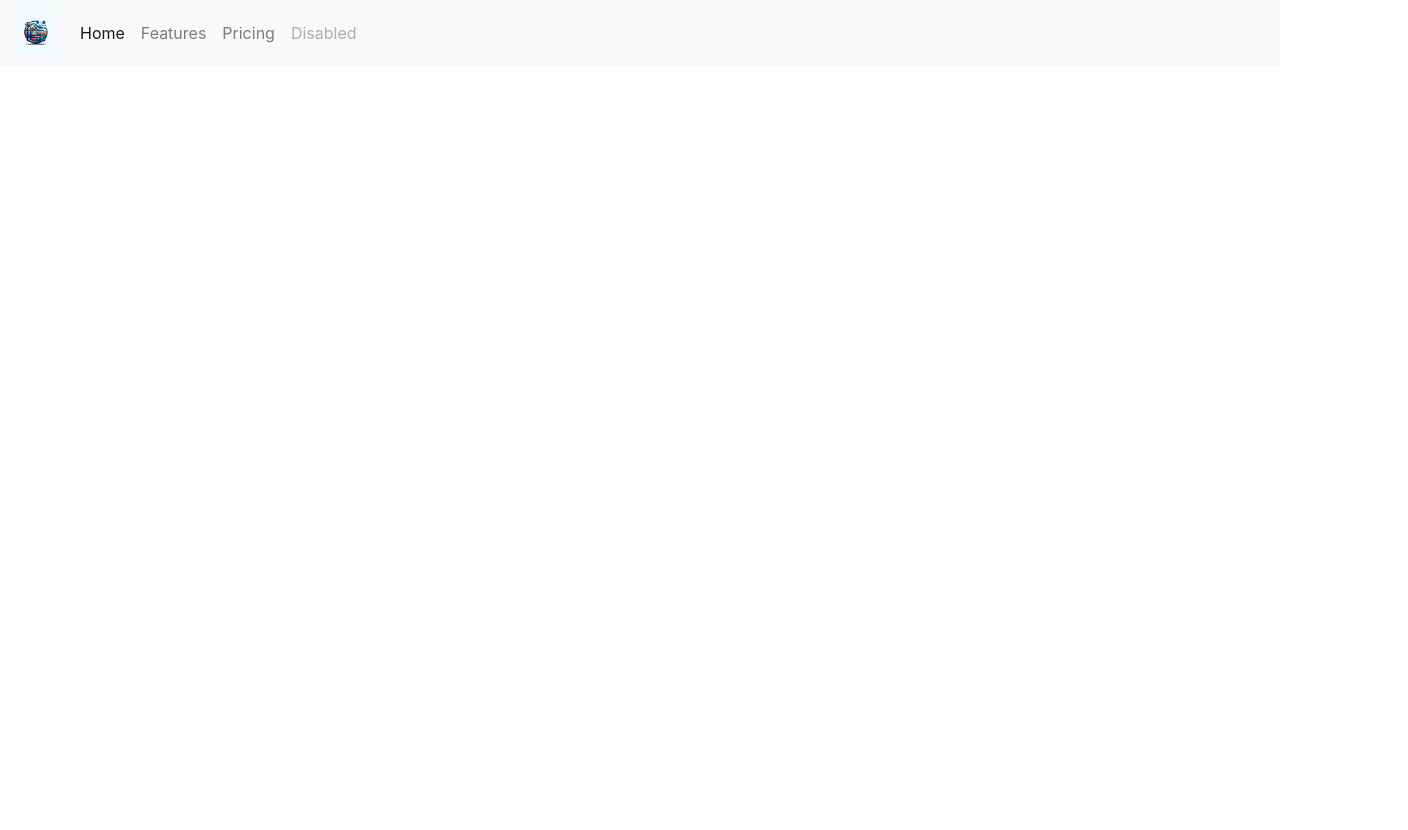
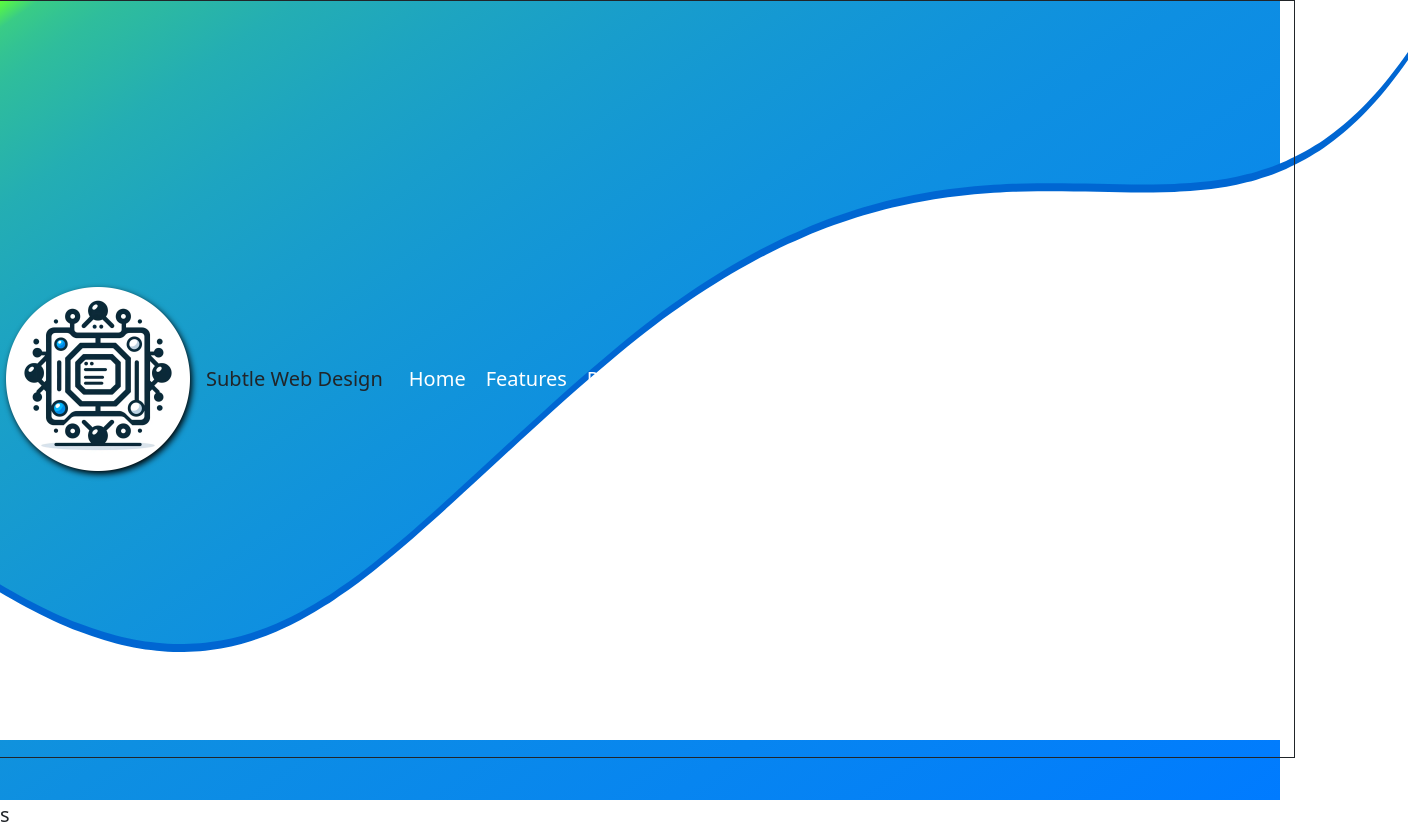
Before and after one commit to subtlemocha00/subtle-web, a plain HTML site: page index.html in a window 1280 px wide. Shown: the whole page, 1408 px wide, since content can reach past the window. Before the commit the page ends 800 px from the top, so only its background shows below. Drawn offline with nearby package versions, Linux system fonts and the light colour scheme.

Commit message:
styling for landing

```diff
--- /dev/null
+++ b/assets/css/index.css
@@ -0,0 +1,71 @@
+*,
+*::before,
+*::after {
+	box-sizing: border-box;
+}
+* {
+	margin: 0;
+}
+body {
+	line-height: 1.5;
+	-webkit-font-smoothing: antialiased;
+}
+img,
+picture,
+video,
+canvas,
+svg {
+	display: block;
+	max-width: 100%;
+}
+input,
+button,
+textarea,
+select {
+	font: inherit;
+}
+p,
+h1,
+h2,
+h3,
+h4,
+h5,
+h6 {
+	overflow-wrap: break-word;
+}
+#root,
+#__next {
+	isolation: isolate;
+}
+
+:root {
+	font-size: 20px;
+}
+
+main {
+	height: 100vh;
+	/* overflow: hidden; */
+}
+
+#homeLogo {
+	filter: drop-shadow(2px 3px 3px #000);
+	height: 25%;
+}
+
+#firstMain {
+	background-image: linear-gradient(
+		145deg,
+		rgb(93, 255, 57),
+		5%,
+		rgb(0, 123, 255)
+	);
+}
+
+#landing {
+	filter: drop-shadow(0px -8px rgb(0, 102, 210));
+}
+
+.bg-cut {
+	height: 100vh;
+	transform: scaleX(1.2);
+}
--- a/index.html
+++ b/index.html
@@ -6,18 +6,33 @@
 		<title>Subtle Web Development</title>
 		<link
 			rel="stylesheet"
-			href="https://stackpath.bootstrapcdn.com/bootstrap/4.5.2/css/bootstrap.min.css"
+			href="https://cdn.jsdelivr.net/npm/bootstrap@5.3.2/dist/css/bootstrap.min.css"
+			integrity="sha384-T3c6CoIi6uLrA9TneNEoa7RxnatzjcDSCmG1MXxSR1GAsXEV/Dwwykc2MPK8M2HN"
+			crossorigin="anonymous"
 		/>
-		<script src="https://code.jquery.com/jquery-3.5.1.slim.min.js"></script>
-		<script src="https://cdn.jsdelivr.net/npm/@popperjs/core@2.5.2/dist/umd/popper.min.js"></script>
-		<script src="https://stackpath.bootstrapcdn.com/bootstrap/4.5.2/js/bootstrap.min.js"></script>
+		<link rel="stylesheet" href="./assets/css/index.css" />
+		<script
+			src="https://cdn.jsdelivr.net/npm/bootstrap@5.3.2/dist/js/bootstrap.min.js"
+			integrity="sha384-BBtl+eGJRgqQAUMxJ7pMwbEyER4l1g+O15P+16Ep7Q9Q+zqX6gSbd85u4mG4QzX+"
+			crossorigin="anonymous"
+		></script>
+		<script
+			src="https://cdn.jsdelivr.net/npm/bootstrap@5.3.2/dist/js/bootstrap.bundle.min.js"
+			integrity="sha384-C6RzsynM9kWDrMNeT87bh95OGNyZPhcTNXj1NW7RuBCsyN/o0jlpcV8Qyq46cDfL"
+			crossorigin="anonymous"
+		></script>
 	</head>
 	<body>
+		<header class="fixed-top row">
 			<!-- Navbar -->
-		<nav class="navbar navbar-expand-md navbar-light bg-light">
-			<a class="navbar-brand" href="#"
-				><img height="40px" src="./assets/icons/subtlelogo.png"
-			/></a>
+			<nav
+				class="navbar navbar-expand-lg bg-transparent px-3 border border-dark"
+			>
+				<!-- <a class="navbar-brand p-2" href="#"
+					> -->
+				<img id="homeLogo" src="./assets/icons/subtle-logo-1.png" />
+				<!-- </a> -->
+				<span class="btn nav-item">Subtle Web Design</span>
 				<button
 					class="navbar-toggler"
 					type="button"
@@ -32,28 +47,40 @@
 				<div class="collapse navbar-collapse" id="navbarNav">
 					<ul class="navbar-nav">
 						<li class="nav-item active">
-						<a class="nav-link" href="#"
-							>Home <span class="sr-only">(current)</span></a
+							<a class="nav-link text-white" href="#"
+								>Home <span class="visually-hidden">(current)</span></a
 							>
 						</li>
 						<li class="nav-item">
-						<a class="nav-link" href="#">Features</a>
+							<a class="nav-link text-white" href="#">Features</a>
 						</li>
 						<li class="nav-item">
-						<a class="nav-link" href="#">Pricing</a>
+							<a class="nav-link text-white" href="#">Pricing</a>
 						</li>
 						<li class="nav-item">
-						<a
-							class="nav-link disabled"
-							href="#"
-							tabindex="-1"
-							aria-disabled="true"
-							>Disabled</a
-						>
+							<a class="nav-link text-white" href="#">About</a>
+						</li>
+						<li class="nav-item">
+							<a class="nav-link text-white" href="#">Contact</a>
 						</li>
 					</ul>
 				</div>
 			</nav>
+		</header>
 		<!-- Theme Switch -->
+
+		<!-- Top Section -->
+		<main id="firstMain">
+			<section id="landing">
+				<img class="bg-cut" src="./assets/svg/landing-light.svg" alt />
+			</section>
+			<!-- <section id="landing">
+				<img class="bgCut" src="./assets/svg/landing-light.svg" alt />
+			</section>
+			<section id="landing">
+				<img class="bgCut" src="./assets/svg/landing-light.svg" alt />
+			</section> -->
+		</main>
+		<div>s</div>
 	</body>
 </html>
```
Also changed, not shown: assets/icons/bitmap.svg (added), assets/icons/image13040.svg (added), assets/icons/subtle-logo-1.png (added), assets/icons/subtlelogo-clean.png (added), assets/svg/landing-dark.svg (added), assets/svg/landing-light.svg (added). Lines whose indentation alone changed are shown as unchanged.
